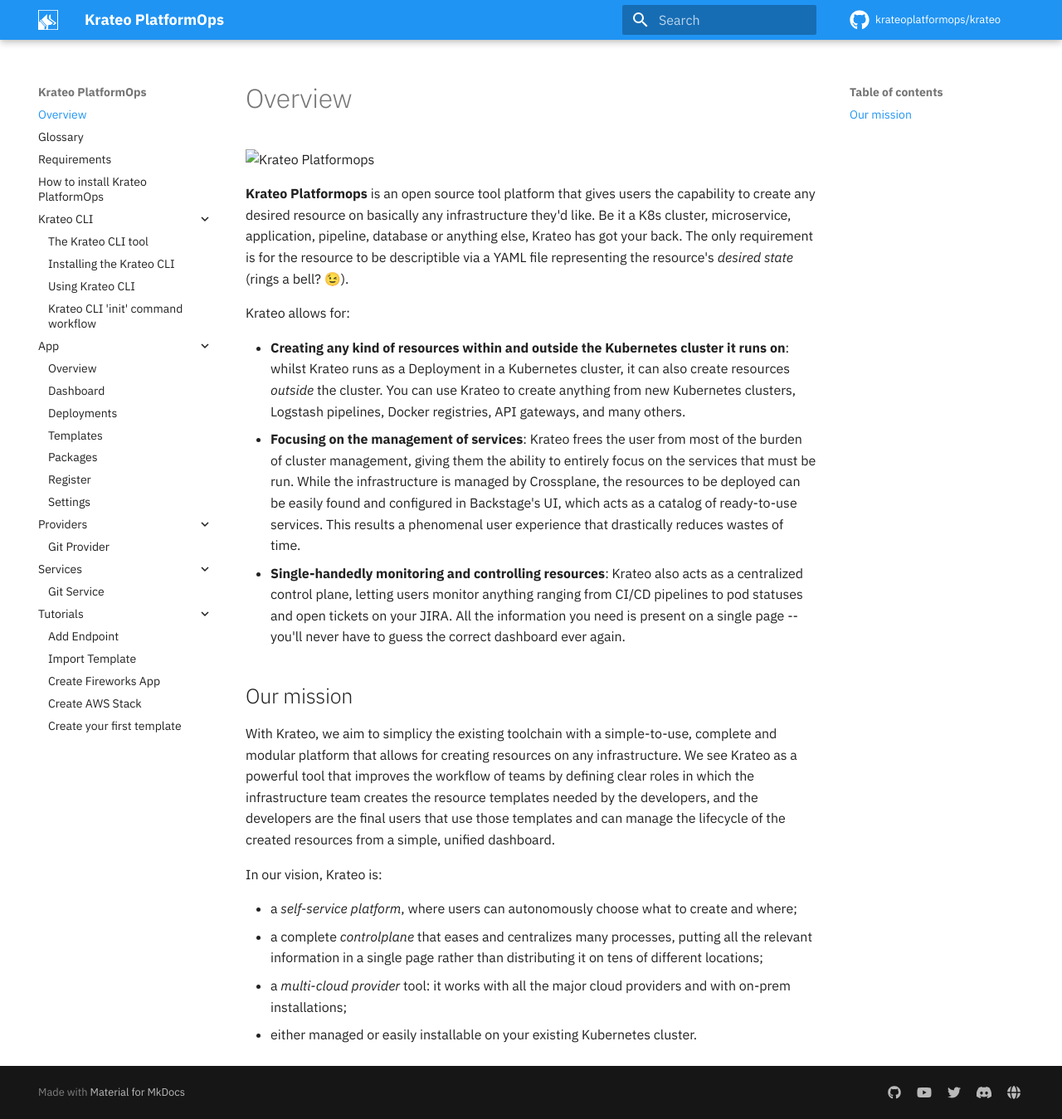
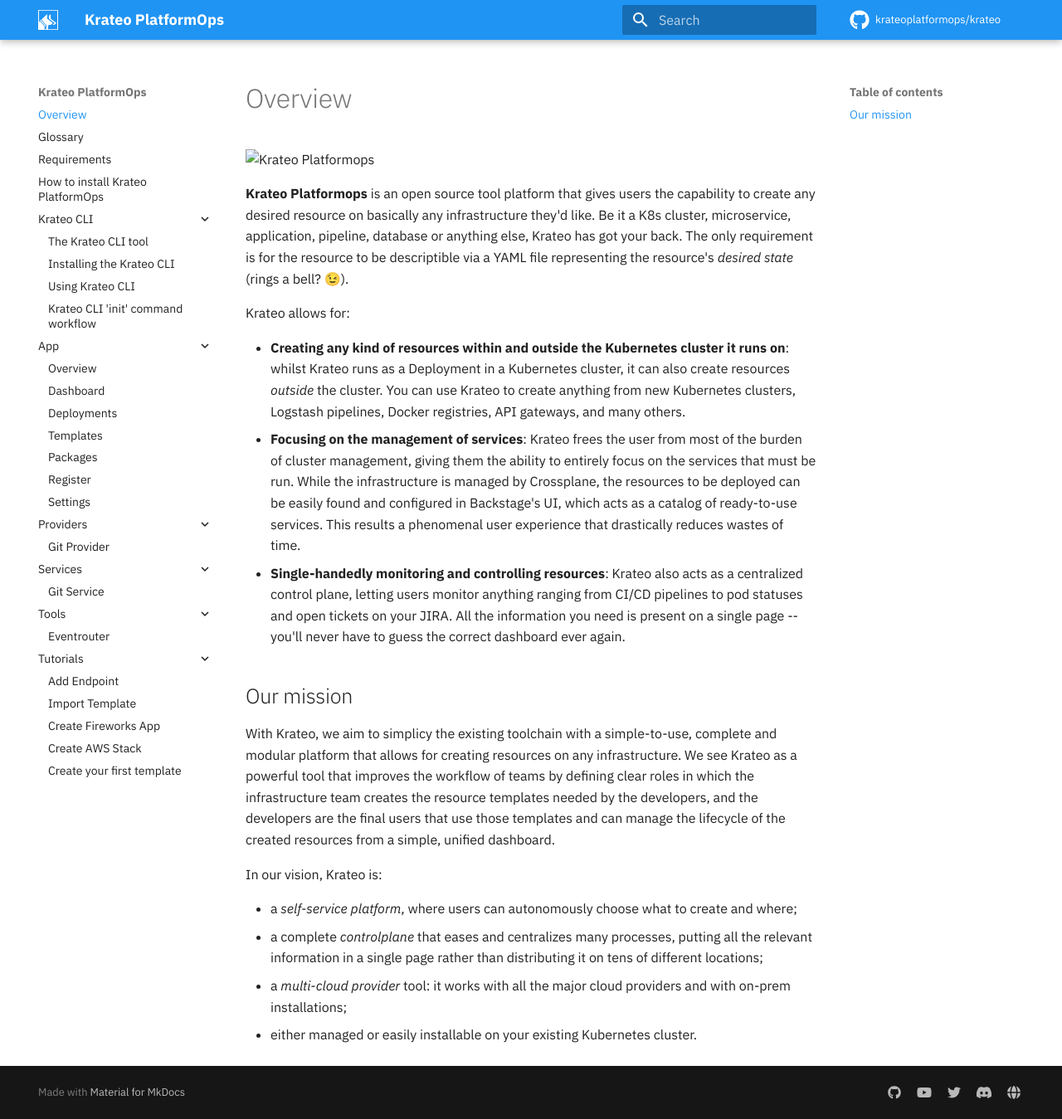
Before and after one commit to krateoplatformops/krateo-docs, an MkDocs documentation site: the page built from docs/README.md, in a window 1280 px wide and 1349 px high. Shown: the whole window at 83% size. Built offline with MkDocs 1.6.1 and Material for MkDocs 9.7.7, drawn with Linux system fonts in a browser that asks for light colours; comment, search, counter and statistics services are not loaded.

Commit message:
feat(tools): eventrouter

```diff
--- a/mkdocs.yml
+++ b/mkdocs.yml
@@ -32,6 +32,8 @@
       - Git Provider: providers/provider-git.md
   - Services:
       - Git Service: services/git-service.md
+  - Tools:
+      - Eventrouter: tools/eventrouter.md
   - Tutorials:
       - Add Endpoint: tutorials/add-endpoint.md
       - Import Template: tutorials/import-template.md
```
Also changed, not shown: docs/tools/eventrouter.md (added).
